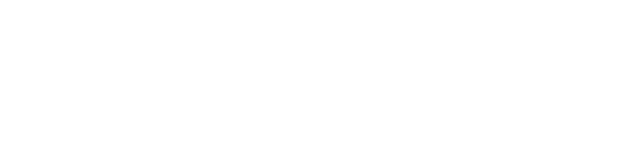
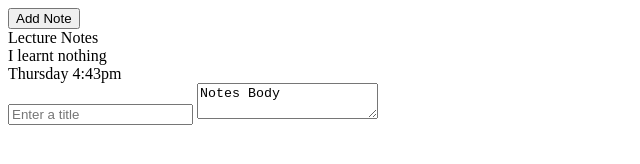
Before and after one commit to Thakshak-cmd/JournalApp, a plain HTML site: page index.html in a window 1280 px wide. Shown: the whole page, without its empty margins (0-640 px from the left). Drawn offline with Linux system fonts and the light colour scheme.

Commit message:
Added the divs

```diff
--- a/index.html
+++ b/index.html
@@ -9,6 +9,20 @@
 </head>
 <body>
     <div class="notes" id="app">
+        <div class="notes__sidebar">
+            <button class="notes__add" type="button">Add Note</button>
+            <div class="notes__lists">
+                <div class="notes__list-item">
+                    <div class="note__small-title">Lecture Notes</div>
+                    <div class="note__small-body">I learnt nothing</div>
+                    <div class="note__small-updated">Thursday 4:43pm</div>
+                </div>
+            </div>
+        </div>
+        <div class="notes__preview">
+            <input class="notes__title "type="text" placeholder="Enter a title">
+            <textarea class="notes__body">Notes Body</textarea>
+        </div>
 
     </div>
 </body>
```
